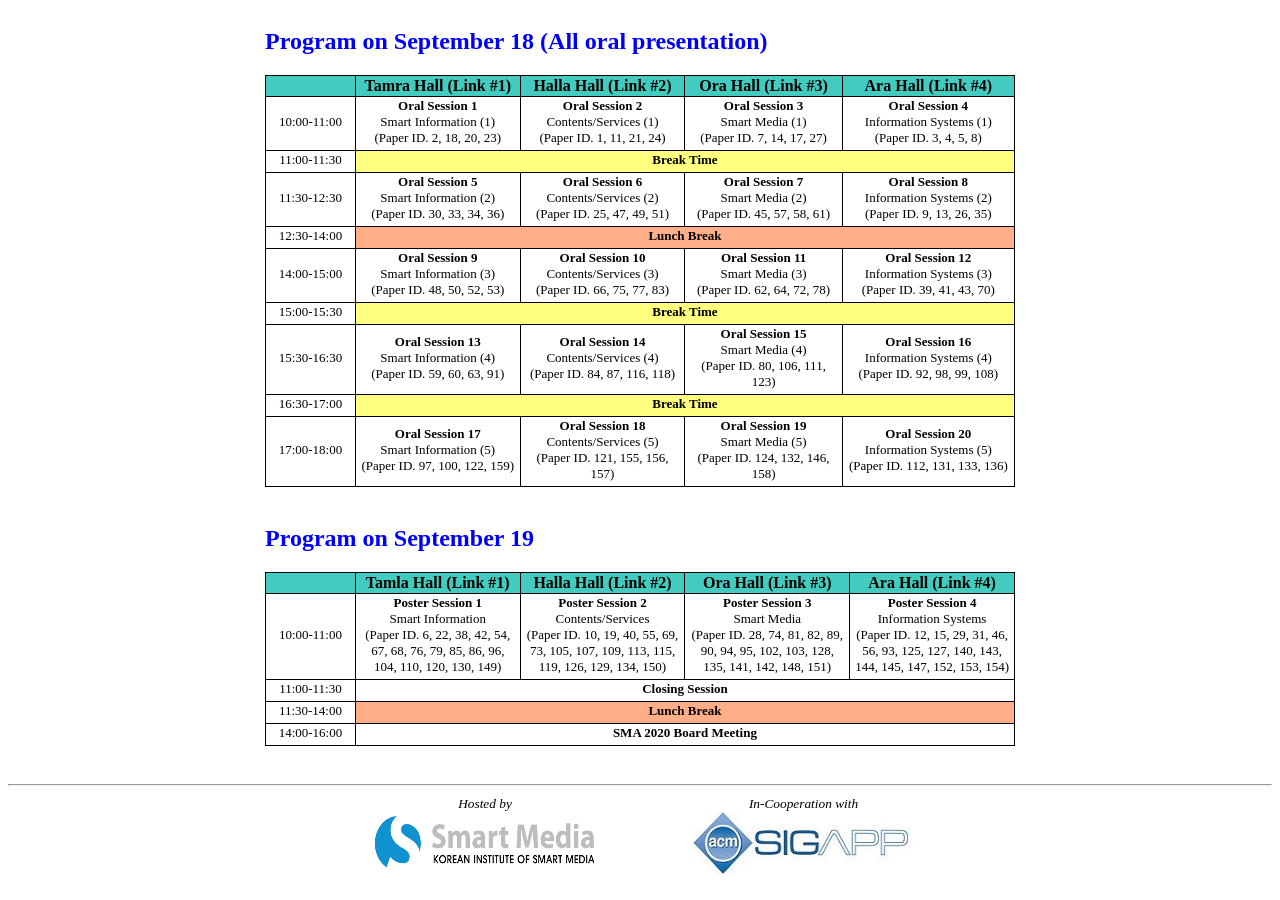
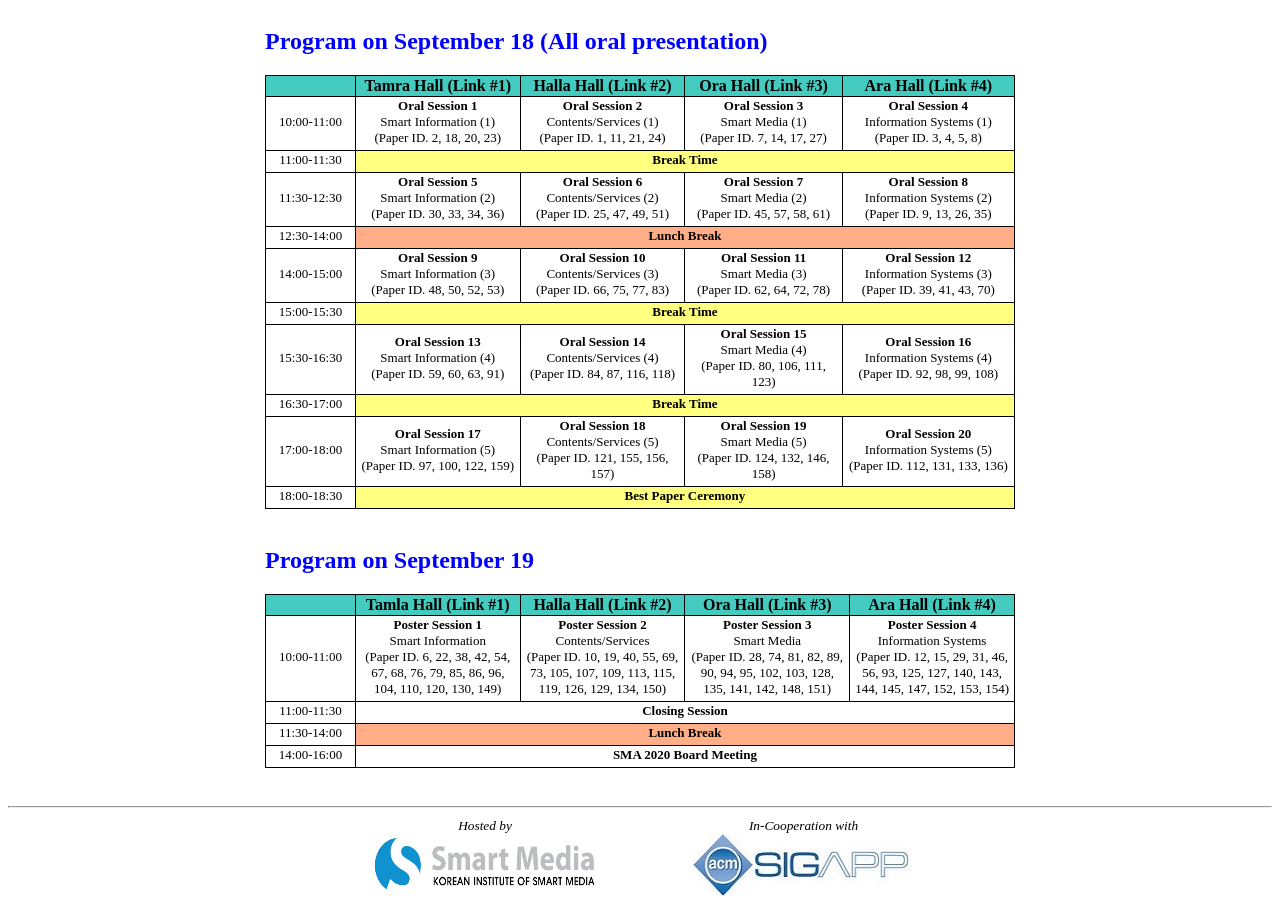
Before and after one commit to icea-conf/sma-2020.github.io, a Jekyll site: the page built from program/index.html, in a window 1280 px wide and 900 px high, scrolled down 2697 px. Built offline with Jekyll 4.4.1, drawn with Linux system fonts in a browser that asks for light colours; before the commit the page ends 3575 px from its top, so only the background shows below that.

Commit message:
Update index.html

```diff
--- a/program/index.html
+++ b/program/index.html
@@ -470,6 +470,14 @@
                                    (Paper ID. 112, 131, 133, 136)
                               </td>
                          </tr>
+                         <tr>
+                              <td class="tcontent3">
+                                   18:00-18:30
+                              </td>
+                              <td class="tcontent5" colspan="4">
+                                   <b>Best Paper Ceremony</b>
+                              </td>
+                         </tr>
                     </tbody>
                </table>
                </center>
```
